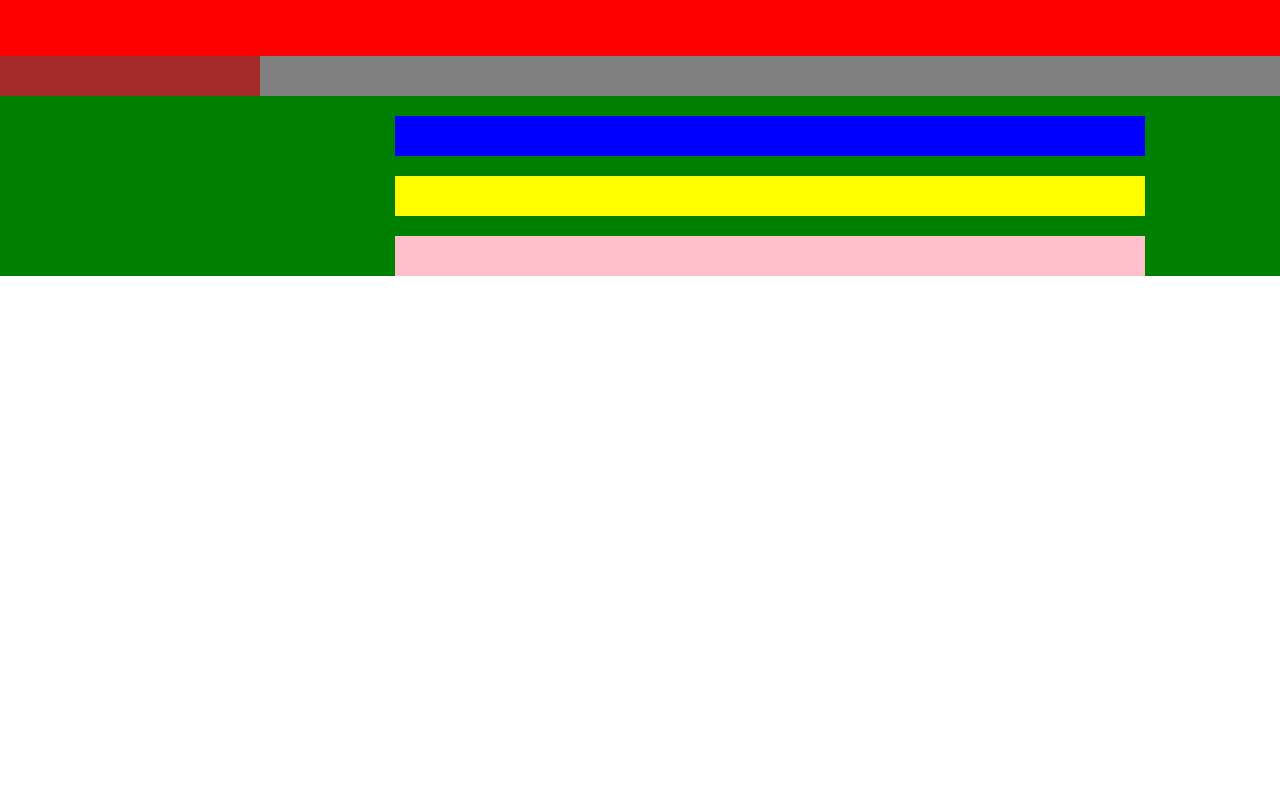
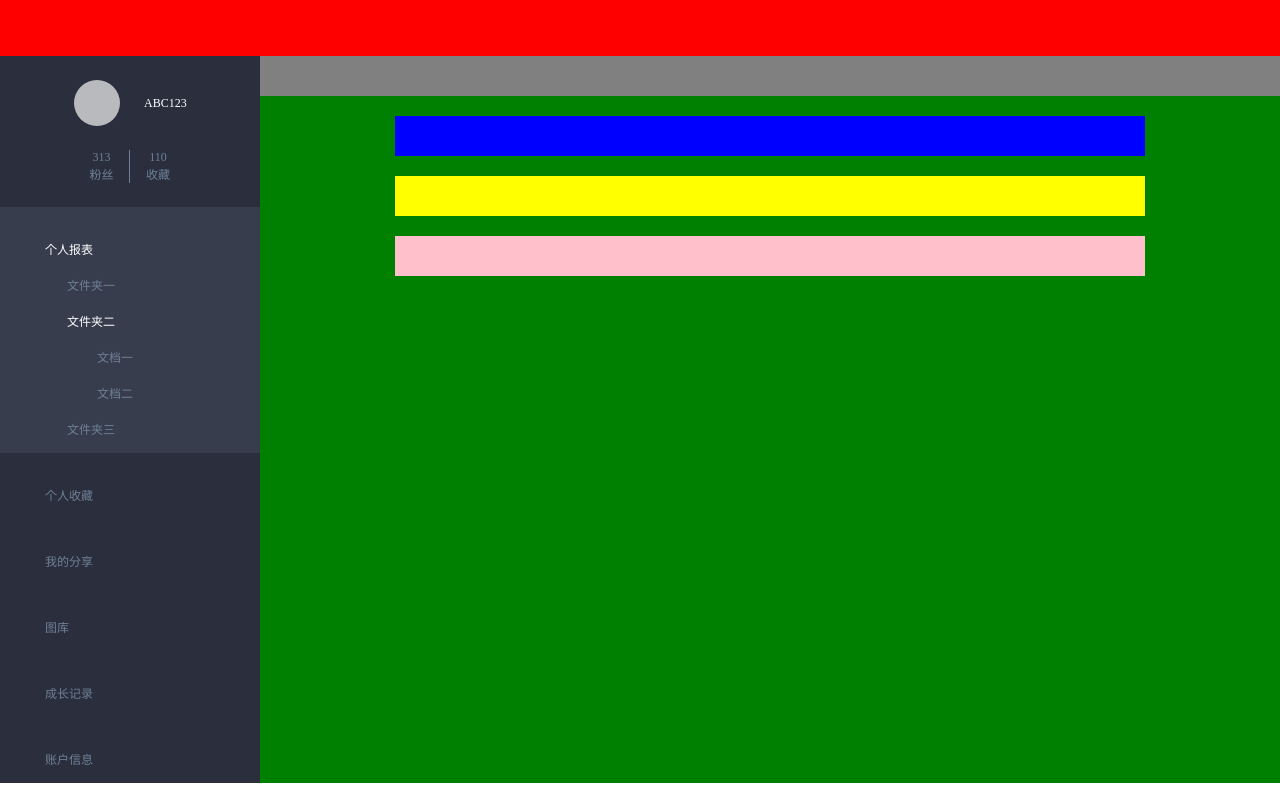
Before and after one commit to ifestudy/ife-task, a website: page task9/src/html/index.html in a window 1280 px wide. Drawn offline with nearby package versions, Linux system fonts and the light colour scheme; files that its build step writes are made by us from their sources.

Commit message:
完成边栏修改结构

```diff
--- /dev/null
+++ b/task9/src/css/aside.scss
@@ -0,0 +1,72 @@
+// .aside {
+.name {
+	margin: auto;
+	width: rem(112);
+	color: white;
+	.font-round {
+		width: rem(46);
+		height: rem(46);
+		border-radius: 50%;
+		background-color: #b9babe;
+		position: absolute;
+	}
+	p {
+		height: rem(46);
+		margin: rem(24);
+		line-height: rem(46);
+		padding-left: rem(46);
+	}
+
+}
+.collection {
+	width: rem(112);
+	margin: auto;
+	overflow: hidden;
+	.right {
+		float: right;
+		width: 50%;
+		text-align: center;
+    	box-sizing: border-box;
+	}
+	.left {
+    	box-sizing: border-box;
+	    border-right: 1px solid;
+		float: left;
+		width: 50%;
+		text-align: center;
+	}
+
+}
+.list-container {
+	margin-top: rem(24);
+	& > ul {
+	}
+	li {
+		list-style: none;
+
+	}
+	.title {
+		padding-top: rem(15);
+		padding-bottom: rem(15);
+		&.active {
+			background-color: #383d4e;
+			p {
+				color: white;
+			}
+		}
+		& > p, li{
+			padding-left: rem(45);
+			margin-top: rem(18);
+		}
+		.list-folder.active {
+			color: white;
+		}
+		.list-file {
+			padding-left: rem(45+30);
+		}
+		ul {
+			padding-left: rem(22);
+		}
+	}
+}
+// }
--- a/task9/src/css/constructure.scss
+++ b/task9/src/css/constructure.scss
@@ -6,7 +6,8 @@ $width:1280;
 @function rem($n) {
 	@return (($n/16)*1rem);
 }
-//TODO:padding调整
+//TODO:padding调整 =清除必要padding
+
 nav {
 	//TODO:清除颜色
 	background-color: red;
@@ -34,10 +35,12 @@ nav {
 		}
 	}
 
-	aside {
-		padding: rem(20);
-		background-color: brown;
-		width: per(260-40);
+	.aside {
+		font-size: rem(12);
+		background-color: #2a2e3d;
+		color: #6e8095;
+		width: per(260);
+		border-box: inside;
 		float: left;
 	}
 }
--- a/task9/src/html/index.html
+++ b/task9/src/html/index.html
@@ -14,7 +14,7 @@
 	</nav>
 	<div class="content">
 		<!-- 这里将会是float:left的左边栏-->
-		<aside>
+		<aside class="aside">
 			@@include('util/aside.html')
 		</aside>
 		<!-- 这里将会是float:left的正文内容-->
--- a/task9/src/html/util/aside.html
+++ b/task9/src/html/util/aside.html
@@ -0,0 +1,34 @@
+<div class="name"><span class="font-round"></span><p>ABC123</p></div>
+<div class="collection">
+	<div class="right"><p>110</p><p>收藏</p></div>
+	<div class="left"><p>313</p><p>粉丝</p></div>
+</div>
+<div class="list-container">
+	<ul>
+		<li class="title active">
+			<p><span class="font-table"></span>个人报表</p>
+			<ul class="list-content">
+				<li class="list-folder"><span class="font-folder"></span>文件夹一</li>
+				<li class="list-folder active"><span class="font-folder"></span>文件夹二</li>
+				<li class="list-file"><span class="font-file"></span>文档一</li>
+				<li class="list-file"><span class="font-file">文档二</li>
+				<li class="list-folder"><span class="font-folder"></span>文件夹三</li>
+			</ul>
+		</li>
+		<li class="title">
+			<p><span class="font-star"></span>个人收藏</p>
+		</li>
+		<li class="title">
+			<p><span class="font-outer"></span>我的分享</p>
+		</li>
+		<li class="title">
+			<p><span class="font-star"></span>图库</p>
+		</li>
+		<li class="title">
+			<p><span class="font-book"></span>成长记录</p>
+		</li>
+		<li class="title">
+			<p><span class="font-book"></span>账户信息</p>
+		</li>
+	</ul>
+</div>
--- a/task9/src/main.scss
+++ b/task9/src/main.scss
@@ -1,3 +1,11 @@
+//基础css类
 @import "css/base";
+//结构的css，同时定义了一些常用的函数
 @import "css/constructure";
-@import "css/nav";
+//下面是需要添加的css,请使用和下面一样的策略来布置css以避免冲突
+.aside {
+	@import "css/aside";
+}
+.nav {
+	@import "css/nav";
+}
```
Also changed, not shown: task9/dist/css/main.css, task9/dist/css/main.min.css, task9/dist/index.html, task9/src/css/base.css, task9/src/html/content.html (line endings or trailing spaces).
